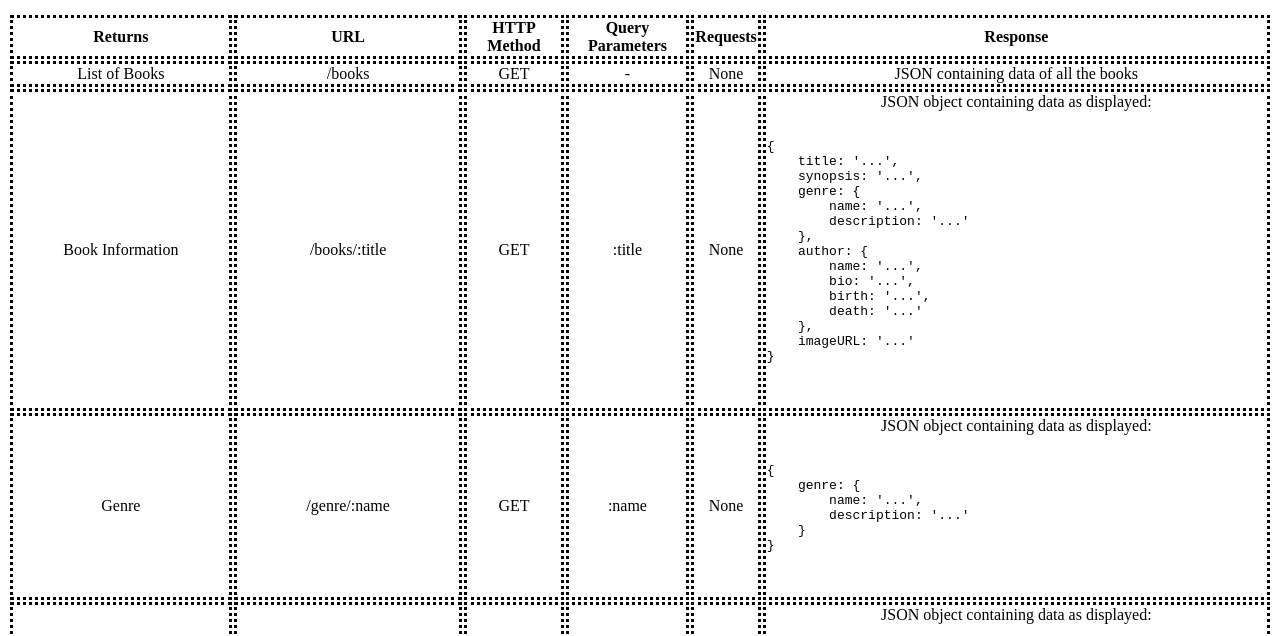
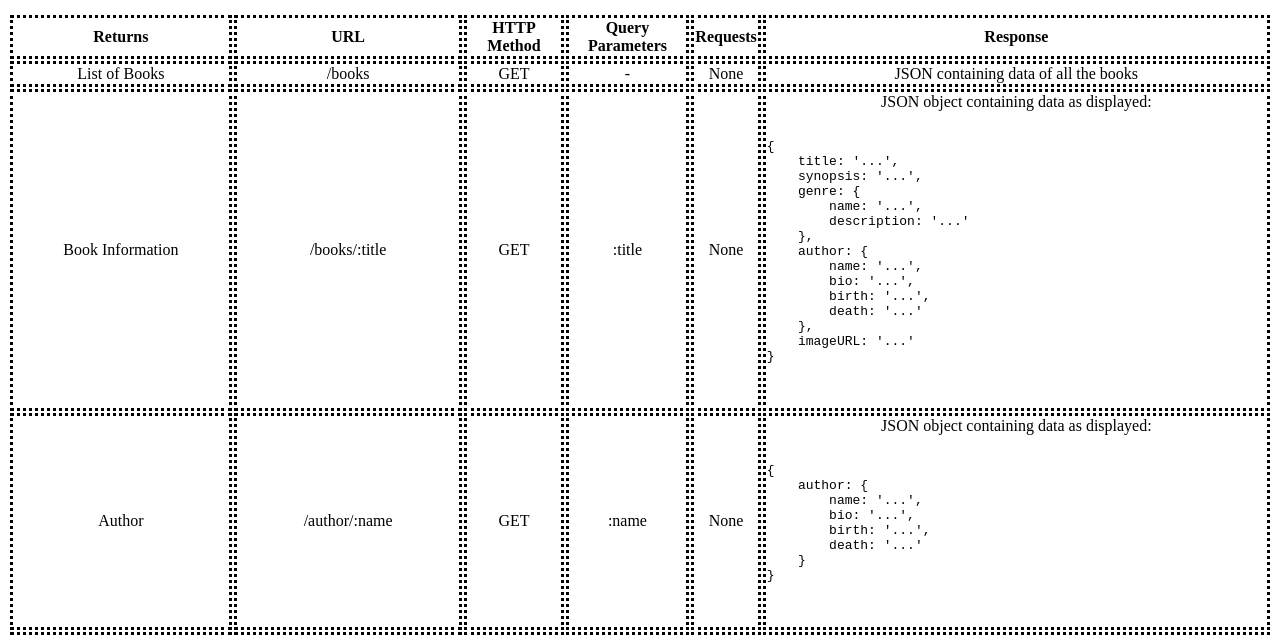
Before and after one commit to smmartin1/book_api, a website: page public/documentation.html in a window 1280 px wide. Shown: the part 101-737 px from the top of the page. Drawn offline with Linux system fonts and the light colour scheme.

Commit message:
Removed genre

```diff
--- a/public/documentation.html
+++ b/public/documentation.html
@@ -64,24 +64,6 @@
                                 </code>
                             </pre>
                         </td>
-                    </tr>
-                    <tr>
-                        <td>Genre</td>
-                        <td>/genre/:name</td>
-                        <td>GET</td>
-                        <td>:name</td>
-                        <td>None</td>
-                        <td>JSON object containing data as displayed:
-                            <pre id="json-ex">
-                                <code>
-{
-    genre: {
-        name: '...',
-        description: '...'
-    }
-}
-                                </code>
-                            </pre>
                     </tr>
                     <tr>
                         <td>Author</td>
```
Also changed, not shown: index.js (+0 -12 lines).
